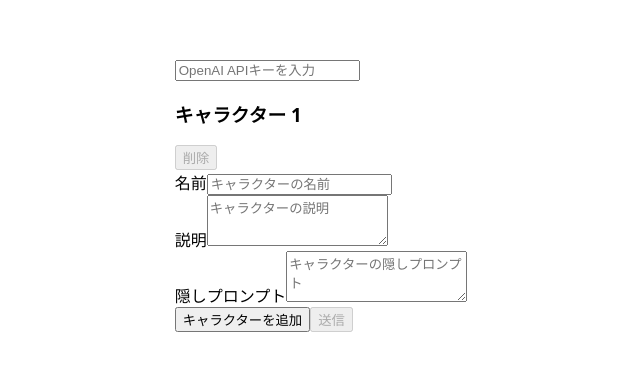
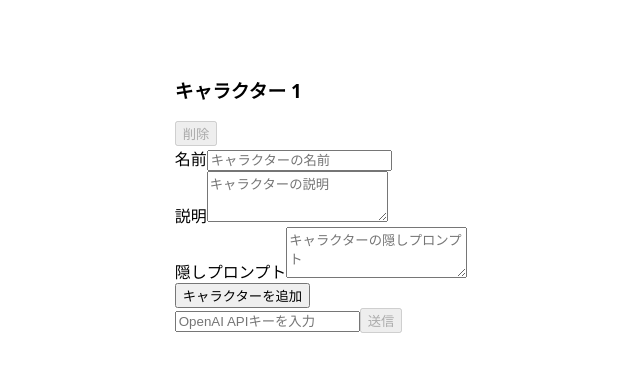
Before and after one commit to eatski/concealers, a React (Vite) app: page / in a window 1280 px wide. Shown: the part 205-576 px from the top of the page, without its empty margins (319-959 px from the left). Built offline with nearby package versions, Linux system fonts and the light colour scheme.

Commit message:
UI調整

```diff
--- a/src/App.tsx
+++ b/src/App.tsx
@@ -50,15 +50,6 @@ function App() {
   return (
     <div>
       <form onSubmit={handleSubmit}>
-        <div>
-          <input
-            type="password"
-            value={apiKey}
-            onChange={(e) => setApiKey(e.target.value)}
-            placeholder="OpenAI APIキーを入力"
-          />
-        </div>
-
         <div>
           {characters.map((character, index) => (
             <div key={index}>
@@ -113,12 +104,20 @@ function App() {
           キャラクターを追加
         </button>
 
+        <div>
+          <input
+            type="password"
+            value={apiKey}
+            onChange={(e) => setApiKey(e.target.value)}
+            placeholder="OpenAI APIキーを入力"
+          />
           <button
             type="submit"
             disabled={!apiKey || isMutating}
           >
             {isMutating ? '送信中...' : '送信'}
           </button>
+        </div>
       </form>
 
       {isMutating && <div>応答を待っています...</div>}
```
Lines whose indentation alone changed are shown as unchanged.
